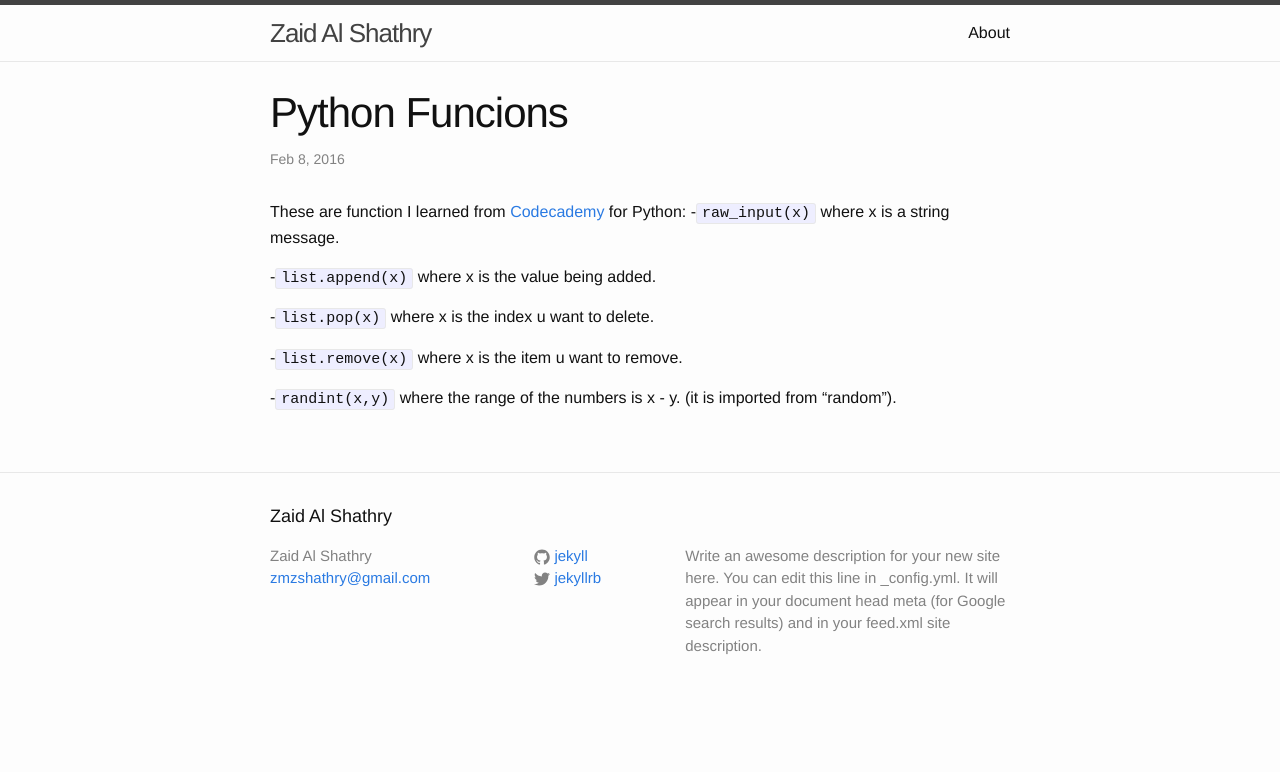
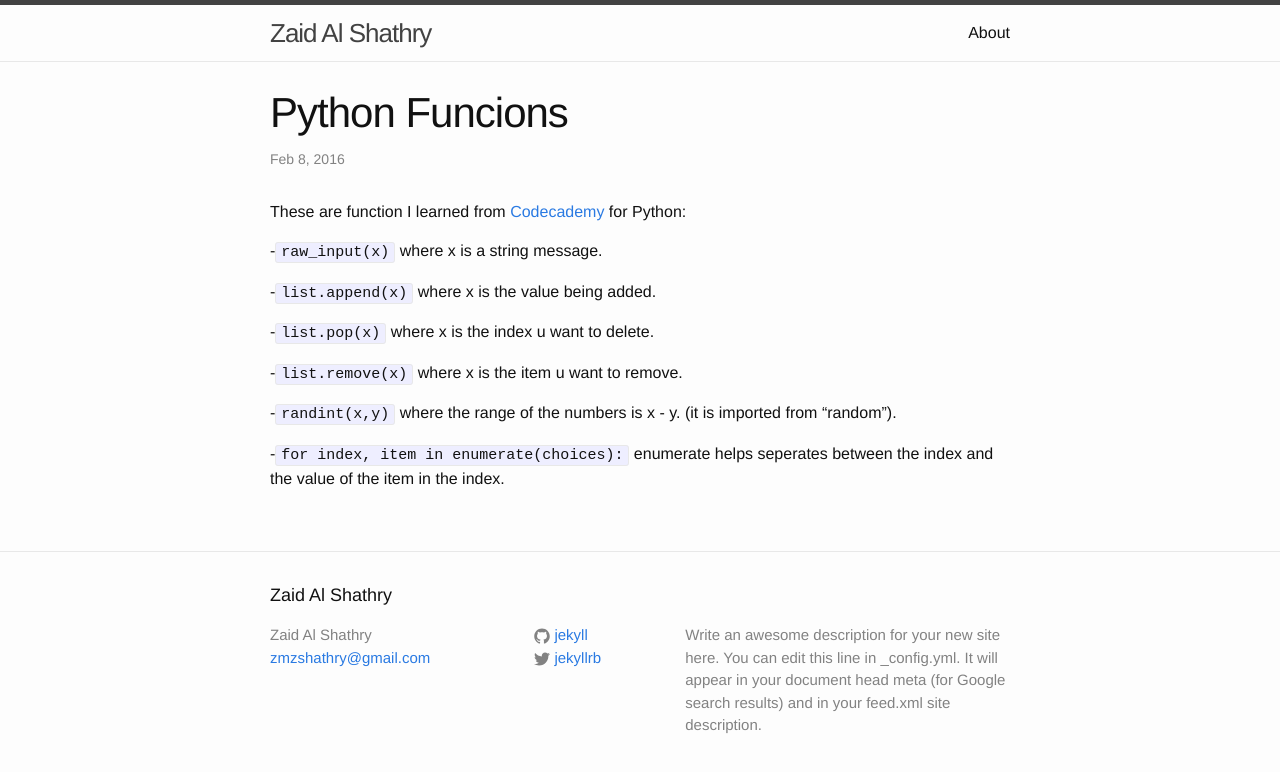
Before and after one commit to zaidmsh/zaid.github.io, a Jekyll site: the page built from _posts/2016-02-10-PthonFun.markdown, in a window 1280 px wide. Shown: the top 772 px of the page. Built offline with Jekyll 4.4.1, drawn with Linux system fonts in a browser that asks for light colours.

Commit message:
add enumerate fun for python post

````diff
--- a/_posts/2016-02-10-PthonFun.markdown
+++ b/_posts/2016-02-10-PthonFun.markdown
@@ -6,6 +6,7 @@ categories: jekyll update
 ---
 
 These are function I learned from [Codecademy][code-cademy] for Python:
+
 -```raw_input(x)``` where x is a string message.
 
 -```list.append(x)``` where x is the value being added.
@@ -16,6 +17,6 @@ These are function I learned from [Codecademy][code-cademy] for Python:
 
 -```randint(x,y)``` where  the range of the numbers is x - y. (it is imported from "random").
 
-
+-```for index, item in enumerate(choices):``` enumerate helps seperates between the index and the value of the item in the index.
 
 [code-cademy]: https://www.codecademy.com
````
